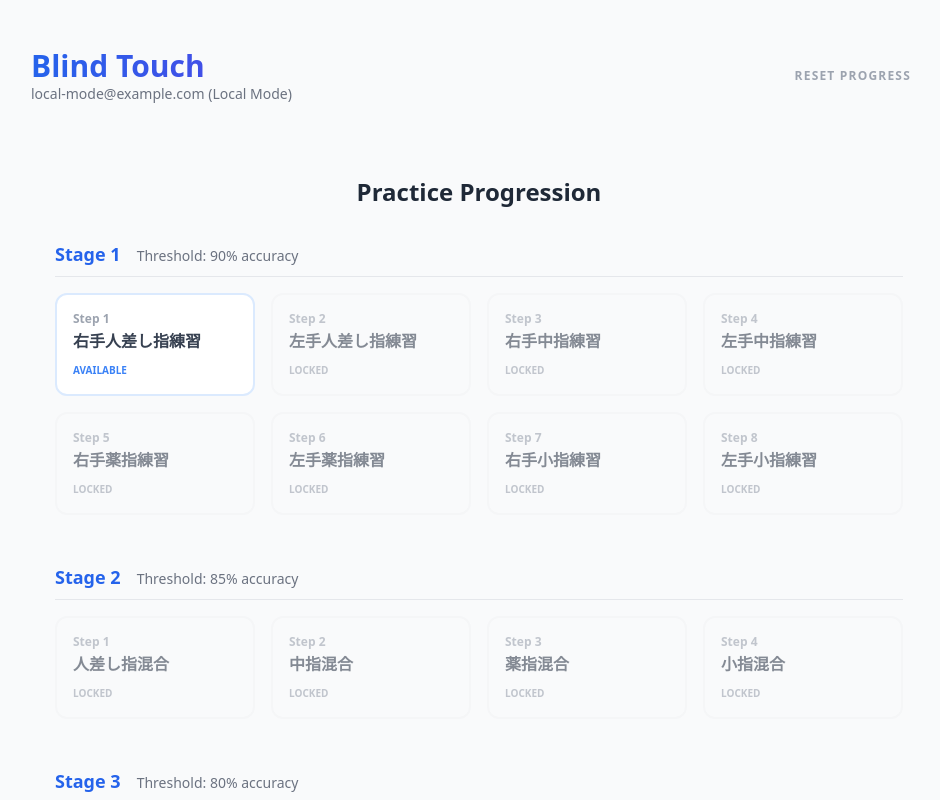
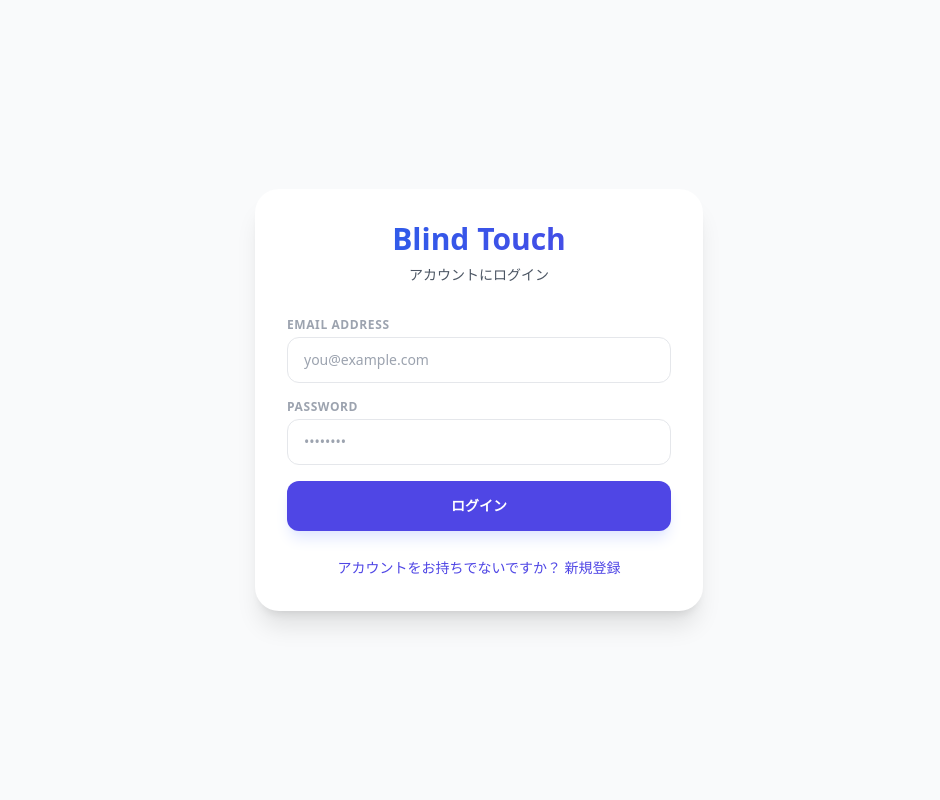
Before and after one commit to keyboardtyp-crypto/BlindTouch-first, a Next.js app: page / in a window 1280 px wide. Shown: the top 800 px of the page, without its empty margins (161-1101 px from the left). Built offline with nearby package versions, Linux system fonts and the light colour scheme; no server answers.

Commit message:
Restore production auth flow with login screen

```diff
--- a/app/page.tsx
+++ b/app/page.tsx
@@ -1,47 +1,71 @@
 "use client";
 
-import { useRouter } from 'next/navigation';
 import { useState, useEffect } from "react";
-import { STAGES, Level } from "../lib/typing-data";
-import { LevelSelector } from "../components/LevelSelector";
-import { TypingGame } from "../components/TypingGame";
+import { createClient } from "@/lib/supabase/client";
+import { login, signup, logout, saveTypingResult, getUserProgress } from "./actions";
+import { STAGES, Level } from "@/lib/typing-data";
+import { LevelSelector } from "@/components/LevelSelector";
+import { TypingGame } from "@/components/TypingGame";
 import type { User } from "@supabase/supabase-js";
 
-// ローカル動作をシミュレートするためのダミーユーザー情報
-const DUMMY_USER = {
-  id: "local-user-123",
-  email: "local-mode@example.com",
-} as unknown as User;
-
 export default function Home() {
-  const router = useRouter();
   const [user, setUser] = useState<User | null>(null);
   const [loading, setLoading] = useState(true);
+  const [authError, setAuthError] = useState<string | null>(null);
+  const [isSignUp, setIsSignUp] = useState(false); // ログインと新規登録の切り替え用
 
   const [highestLevelId, setHighestLevelId] = useState("1-1");
   const [selectedLevel, setSelectedLevel] = useState<Level | null>(null);
   const [gameState, setGameState] = useState<"selecting" | "playing" | "result">("selecting");
   const [lastResult, setLastResult] = useState<{ accuracy: number; isSuccess: boolean } | null>(null);
 
+  const supabase = createClient();
+
   useEffect(() => {
-    // 自動でダミーユーザーをログイン状態にする
-    setUser(DUMMY_USER);
+    const init = async () => {
+      // 1. 現在ログインしている本物のユーザー情報を取得
+      const { data: { user } } = await supabase.auth.getUser();
+      setUser(user);
 
-    // ローカルストレージから進行状況を読み込む
-    const savedProgress = localStorage.getItem("local_typing_progress");
-    if (savedProgress) {
-      setHighestLevelId(savedProgress);
-    } else {
-      setHighestLevelId("1-1");
+      // 2. ログインしていればSupabaseから本物の進捗を読み込む
+      if (user) {
+        const progress = await getUserProgress();
+        if (progress) setHighestLevelId(progress);
+      }
+      setLoading(false);
+    };
+    init();
+
+    // ログイン状態の変化をリアルタイムに監視
+    const { data: { subscription } } = supabase.auth.onAuthStateChange(
+      async (_event, session) => {
+        const newUser = session?.user ?? null;
+        setUser(newUser);
+        if (newUser) {
+          const progress = await getUserProgress();
+          if (progress) setHighestLevelId(progress);
+        }
+      }
+    );
+    return () => subscription.unsubscribe();
+  }, [supabase.auth]);
+
+  // ログイン・新規登録の処理
+  const handleAuthSubmit = async (e: React.FormEvent<HTMLFormElement>) => {
+    e.preventDefault();
+    setAuthError(null);
+    const formData = new FormData(e.currentTarget);
+
+    const res = isSignUp ? await signup(formData) : await login(formData);
+    if (res?.error) {
+      setAuthError(res.error);
     }
-    setLoading(false);
-  }, []);
+  };
 
   const handleLevelSelect = (level: Level) => {
     const [lStage, lStep] = level.id.split("-").map(Number);
     const [hStage, hStep] = highestLevelId.split("-").map(Number);
 
-    // クリア済みのレベル、または次に進むべきロック解除レベルのみ選択可能
     if (lStage < hStage || (lStage === hStage && lStep <= hStep)) {
       setSelectedLevel(level);
       setGameState("playing");
@@ -61,26 +85,16 @@ export default function Home() {
         }
       }
 
-      // LocalStorageに進捗を直接記録
-      if (isSuccess && nextLevelId) {
+      // Supabaseデータベースに進捗と結果を保存する本物の処理
+      const res = await saveTypingResult(selectedLevel.id, accuracy, isSuccess, nextLevelId);
+      if (res.success && isSuccess && nextLevelId) {
         const [nStage, nStep] = nextLevelId.split("-").map(Number);
         const [hStage, hStep] = highestLevelId.split("-").map(Number);
         if (nStage > hStage || (nStage === hStage && nStep > hStep)) {
           setHighestLevelId(nextLevelId);
-          localStorage.setItem("local_typing_progress", nextLevelId);
         }
       }
     }
-  };
-
-  // 進行状況を1-1にリセットする処理
-  const handleLocalReset = () => {
-    setUser(null);
-    localStorage.removeItem("local_typing_progress");
-    setHighestLevelId("1-1");
-    setTimeout(() => {
-      setUser(DUMMY_USER);
-    }, 500);
   };
 
   if (loading) {
@@ -91,14 +105,72 @@ export default function Home() {
     );
   }
 
+  // ✨ ログインしていない場合は、本物のログイン画面を表示！
   if (!user) {
     return (
-      <div className="min-h-screen bg-gray-50 flex items-center justify-center">
-        <div className="text-xl font-medium text-gray-400">Resetting session...</div>
+      <div className="min-h-screen bg-gray-50 flex items-center justify-center py-12 px-4 sm:px-6 lg:px-8">
+        <div className="max-w-md w-full bg-white p-8 rounded-3xl shadow-xl">
+          <div className="text-center mb-8">
+            <h2 className="text-3xl font-black text-transparent bg-clip-text bg-gradient-to-r from-blue-600 to-indigo-600">
+              Blind Touch
+            </h2>
+            <p className="mt-2 text-sm text-gray-600">
+              {isSignUp ? "新しいアカウントを作成" : "アカウントにログイン"}
+            </p>
+          </div>
+
+          <form className="space-y-4" onSubmit={handleAuthSubmit}>
+            <div>
+              <label className="block text-xs font-bold text-gray-400 uppercase tracking-wider mb-1">Email address</label>
+              <input
+                name="email"
+                type="email"
+                required
+                className="appearance-none rounded-xl relative block w-full px-4 py-3 border border-gray-200 placeholder-gray-400 text-gray-800 focus:outline-none focus:ring-2 focus:ring-indigo-500 focus:border-transparent text-sm"
+                placeholder="you@example.com"
+              />
+            </div>
+            <div>
+              <label className="block text-xs font-bold text-gray-400 uppercase tracking-wider mb-1">Password</label>
+              <input
+                name="password"
+                type="password"
+                required
+                className="appearance-none rounded-xl relative block w-full px-4 py-3 border border-gray-200 placeholder-gray-400 text-gray-800 focus:outline-none focus:ring-2 focus:ring-indigo-500 focus:border-transparent text-sm"
+                placeholder="••••••••"
+              />
+            </div>
+
+            {authError && (
+              <div className="text-red-500 text-sm bg-red-50 p-3 rounded-xl border border-red-100 text-center">
+                {authError}
+              </div>
+            )}
+
+            <div>
+              <button
+                type="submit"
+                className="group relative w-full flex justify-center py-3.5 px-4 border border-transparent text-sm font-bold rounded-xl text-white bg-indigo-600 hover:bg-indigo-700 focus:outline-none focus:ring-2 focus:ring-offset-2 focus:ring-indigo-500 transition-colors shadow-lg shadow-indigo-100"
+              >
+                {isSignUp ? "新規登録" : "ログイン"}
+              </button>
+            </div>
+          </form>
+
+          <div className="text-center mt-6">
+            <button
+              onClick={() => { setIsSignUp(!isSignUp); setAuthError(null); }}
+              className="text-sm font-medium text-indigo-600 hover:text-indigo-500"
+            >
+              {isSignUp ? "すでにアカウントをお持ちですか？ ログイン" : "アカウントをお持ちでないですか？ 新規登録"}
+            </button>
+          </div>
+        </div>
       </div>
     );
   }
 
+  // ✨ ログインしている場合は、タイピング練習画面を表示！
   return (
     <div className="min-h-screen bg-gray-50 flex flex-col items-center py-12 px-4">
       <header className="w-full max-w-4xl flex justify-between items-center mb-12">
@@ -106,13 +178,13 @@ export default function Home() {
           <h1 className="text-3xl font-black text-transparent bg-clip-text bg-gradient-to-r from-blue-600 to-indigo-600">
             Blind Touch
           </h1>
-          <p className="text-sm text-gray-500">{user.email} (Local Mode)</p>
+          <p className="text-sm text-gray-500">{user.email}</p>
         </div>
         <button
-          onClick={handleLocalReset}
+          onClick={async () => { await logout(); }}
           className="px-4 py-2 text-xs font-bold text-gray-400 hover:text-red-500 uppercase tracking-widest transition-colors"
         >
-          Reset Progress
+          Logout
         </button>
       </header>
 
```
Also changed, not shown: 1 other file (tests, documents, lock files or other folders).
